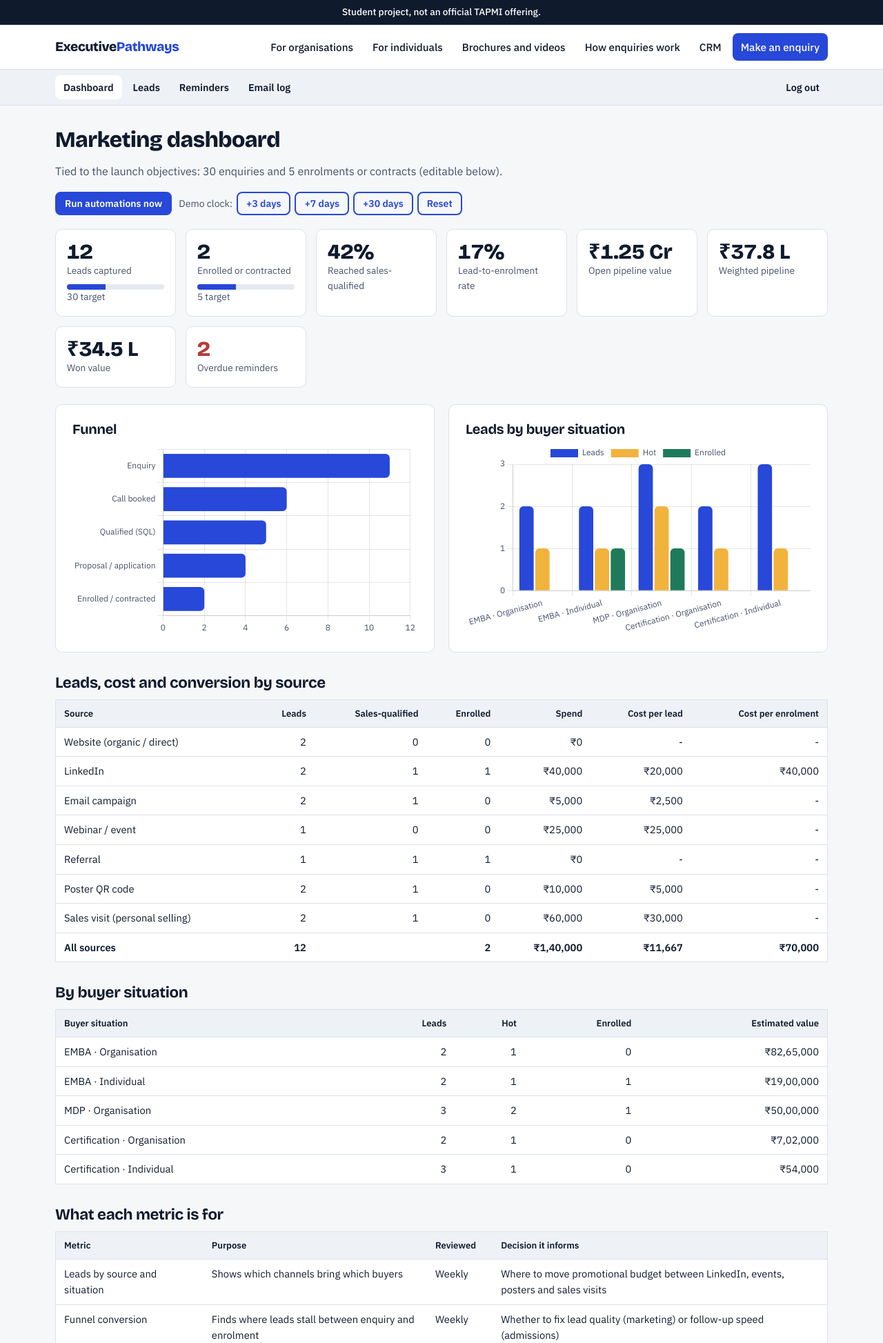
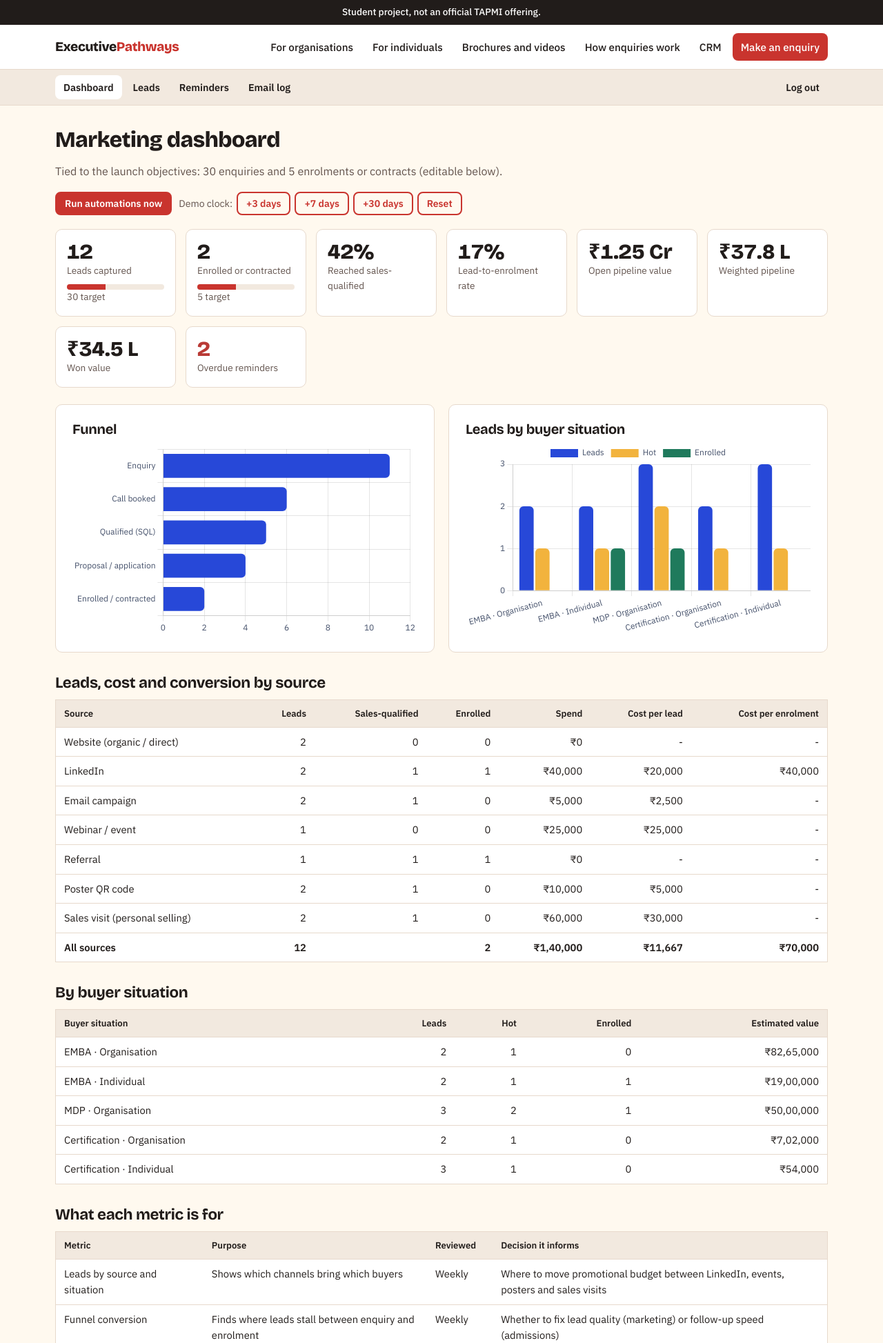
Before and after one commit to anuu-yd9/tapmi-crm, a Flask app: page /admin in a window 1280 px wide. Shown: the top 1947 px of the page at 69% size. Run offline with Flask 3, Linux system fonts and the light colour scheme; the visitor is signed in with stand-in values (Sample User, id 1); data comes from the database, SQL or seed files in the repository; data that the repository does not hold is empty.

Commit message:
theme changes

```diff
--- a/static/style.css
+++ b/static/style.css
@@ -1,18 +1,18 @@
 /* ---------- tokens ---------- */
 :root {
-  --ink: #0f1b2d;
-  --ink-2: #44506a;
-  --paper: #f6f7f9;
+  --ink: #211c1a;
+  --ink-2: #62534d;
+  --paper: #fff9ef;
   --white: #ffffff;
-  --line: #dde1e8;
-  --cobalt: #2748d8;
-  --cobalt-dark: #1b34a6;
-  --marigold: #f2b33d;
-  --moss: #1f7a5c;
+  --line: #e7d9cc;
+  --cobalt: #c9342e;
+  --cobalt-dark: #a92521;
+  --marigold: #d9a441;
+  --moss: #7b3025;
   --rose: #b93a35;
   --hot: #b93a35;
-  --warm: #b87708;
-  --cold: #54627d;
+  --warm: #a66b1e;
+  --cold: #6f625b;
   --radius: 10px;
   --font-display: "Bricolage Grotesque", "Segoe UI", system-ui, sans-serif;
   --font-body: "IBM Plex Sans", "Segoe UI", system-ui, sans-serif;
@@ -151,12 +151,12 @@ input:focus, select:focus, textarea:focus { outline: 3px solid #c9d4ff; border-c
 .notice { background: #fff6dd; border: 1px solid #ecd28f; border-radius: 8px; padding: 12px 16px; font-size: .9rem; }
 
 /* ---------- footer ---------- */
-.site-footer { background: var(--ink); color: #b8c2d6; padding: 36px 0; margin-top: 40px; font-size: .9rem; }
+.site-footer { background: var(--ink); color: #e4d4c6; padding: 36px 0; margin-top: 40px; font-size: .9rem; }
 .site-footer a { color: #fff; }
 .site-footer strong { color: #fff; }
 
 /* ---------- admin ---------- */
-.admin-bar { background: #eef1f6; border-bottom: 1px solid var(--line); }
+.admin-bar { background: #f2e9df; border-bottom: 1px solid var(--line); }
 .admin-bar .wrap { display: flex; gap: 4px; padding-block: 8px; flex-wrap: wrap; align-items: center; }
 .admin-bar a { padding: 6px 12px; border-radius: 8px; color: var(--ink); text-decoration: none; font-weight: 600; font-size: .9rem; }
 .admin-bar a:hover, .admin-bar a[aria-current="page"] { background: #fff; }
@@ -167,15 +167,15 @@ input:focus, select:focus, textarea:focus { outline: 3px solid #c9d4ff; border-c
 .kpi { background: var(--white); border: 1px solid var(--line); border-radius: var(--radius); padding: 16px; }
 .kpi .v { font-family: var(--font-display); font-size: 1.9rem; font-weight: 800; line-height: 1.1; }
 .kpi .l { color: var(--ink-2); font-size: .85rem; }
-.bar { height: 8px; background: #e6e9f0; border-radius: 99px; overflow: hidden; margin-top: 8px; }
+.bar { height: 8px; background: #f2e9df; border-radius: 99px; overflow: hidden; margin-top: 8px; }
 .bar > i { display: block; height: 100%; background: var(--cobalt); }
 
 .badge { display: inline-block; font-size: .78rem; font-weight: 700; padding: 2px 9px; border-radius: 99px; color: #fff; }
 .badge.Hot { background: var(--hot); } .badge.Warm { background: var(--warm); } .badge.Cold { background: var(--cold); }
-.stage { font-size: .8rem; font-weight: 600; padding: 2px 9px; border-radius: 6px; background: #e9edff; color: var(--cobalt-dark); white-space: nowrap; }
+.stage { font-size: .8rem; font-weight: 600; padding: 2px 9px; border-radius: 6px; background: #f8e7e2; color: var(--cobalt-dark); white-space: nowrap; }
 .dtable { width: 100%; border-collapse: collapse; background: var(--white); border: 1px solid var(--line); }
 .dtable th, .dtable td { padding: 9px 12px; border-bottom: 1px solid var(--line); text-align: left; vertical-align: top; font-size: .92rem; }
-.dtable th { background: #eef1f6; font-size: .82rem; }
+.dtable th { background: #f2e9df; font-size: .82rem; }
 .dtable td.r, .dtable th.r { text-align: right; font-variant-numeric: tabular-nums; }
 .overdue { color: var(--rose); font-weight: 700; }
 .pipeline { display: flex; gap: 6px; flex-wrap: wrap; margin: 8px 0 16px; }
```
Also changed, not shown: other parts of static/style.css (+13 -13 lines).
